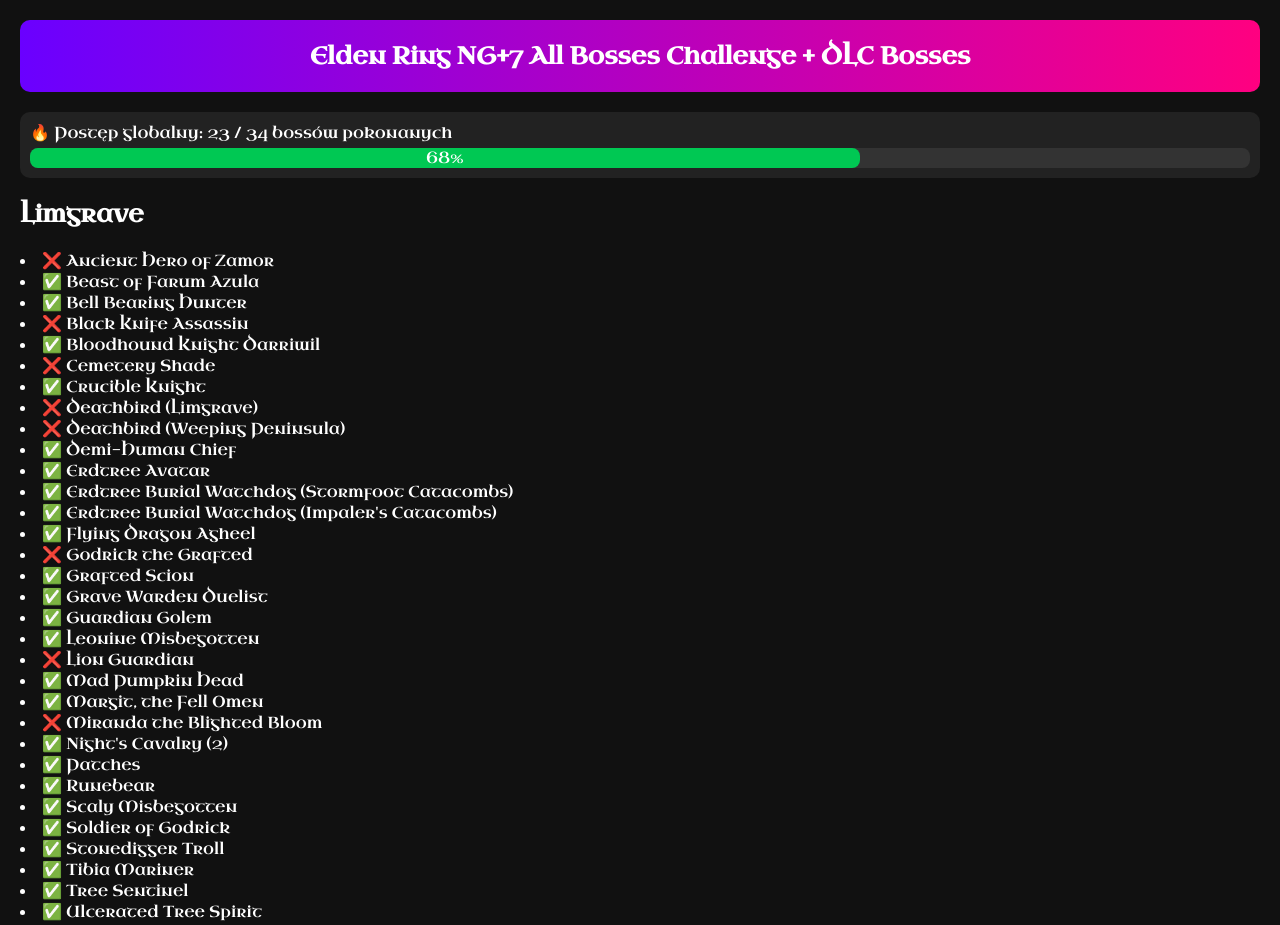
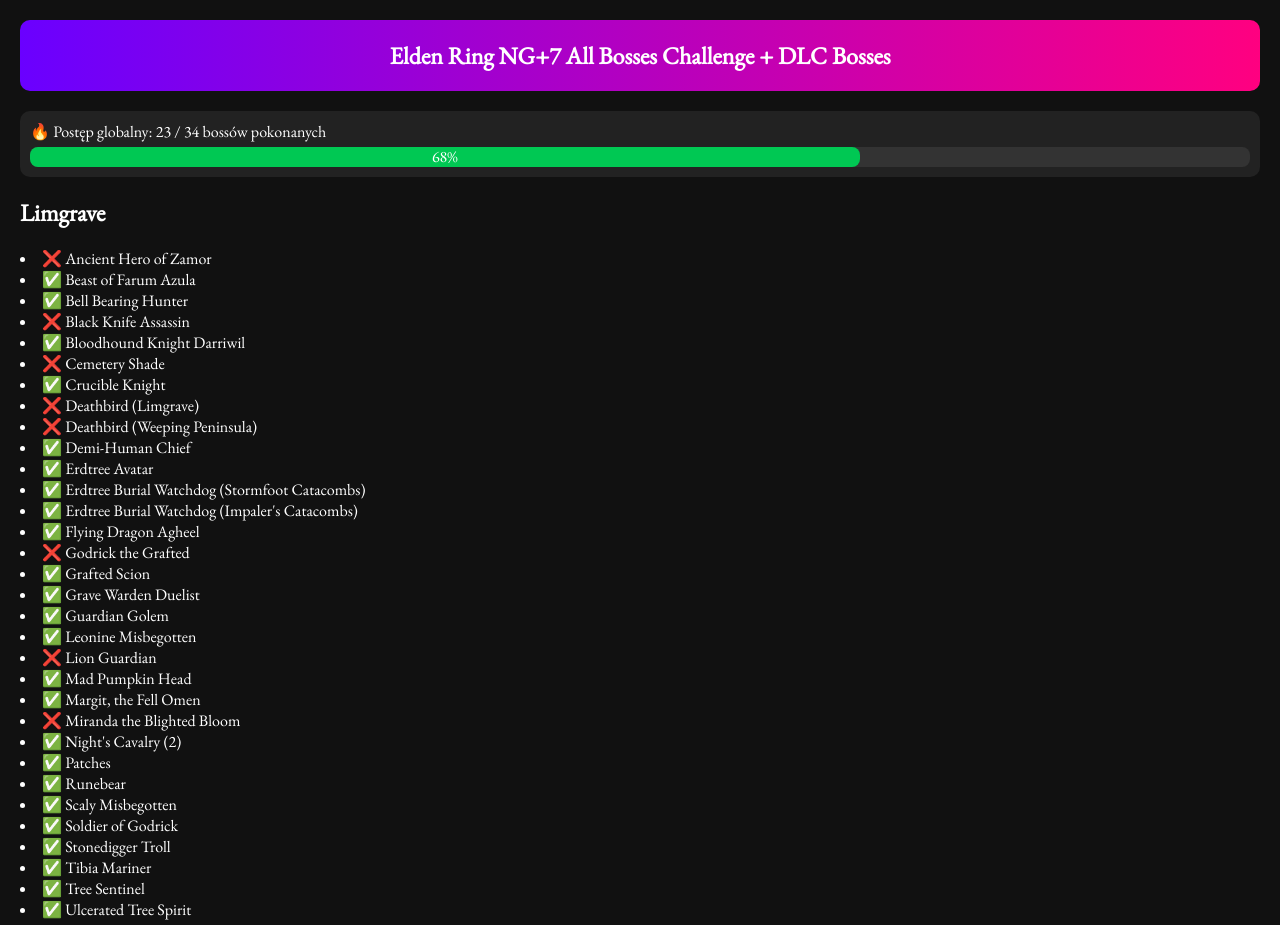
Before and after one commit to Aeeshi/elden-ring-challenge, a plain HTML site: page index.html in a window 1280 px wide. Shown: the top 925 px of the page. Drawn offline with nearby package versions, Linux system fonts and the light colour scheme.

Commit message:
Add files via upload

```diff
--- a/style.css
+++ b/style.css
@@ -1,6 +1,8 @@
+
+@import url('https://fonts.googleapis.com/css2?family=EB+Garamond&display=swap');
 
 body {
-  font-family: 'Uncial Antiqua', serif;
+  font-family: 'EB Garamond', serif;
   background-color: #111;
   color: #fff;
   margin: 0;
@@ -16,6 +18,7 @@
   padding: 20px;
   border-radius: 10px;
   margin-bottom: 20px;
+  font-family: 'EB Garamond', serif;
 }
 
 .progress-container {
```
